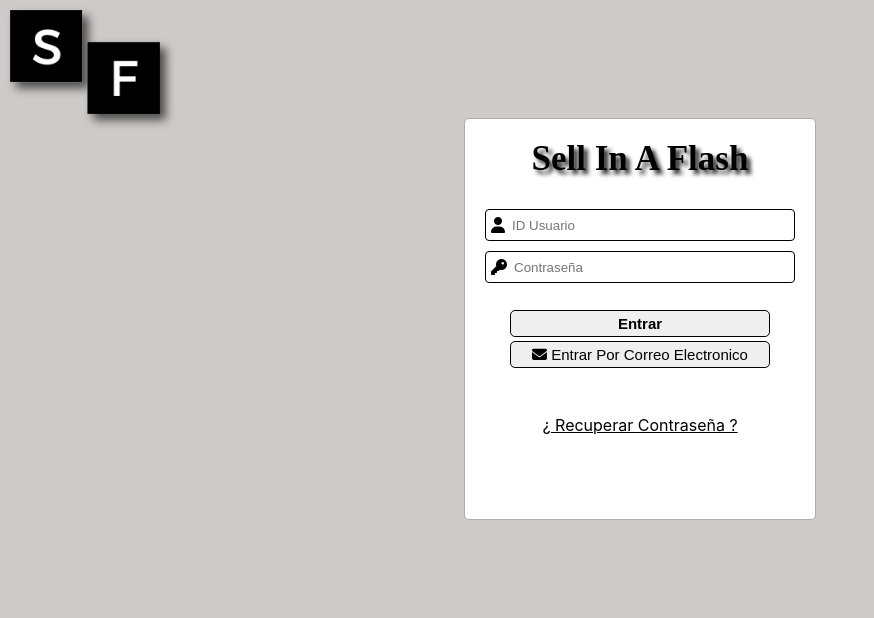
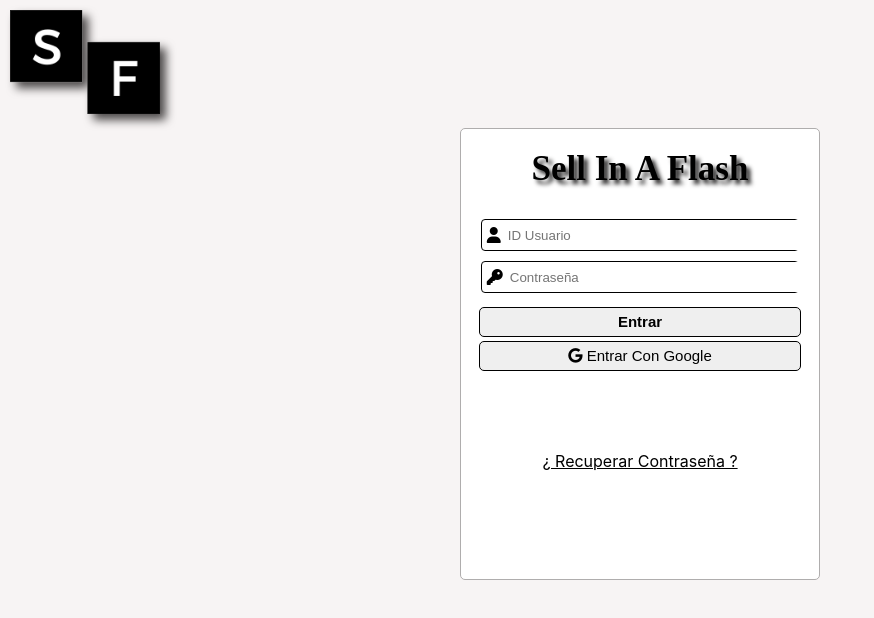
Before and after one commit to johiny/Sell_In_A_Flash, a React (Create React App) app: page / in a window 1280 px wide. Shown: the top 618 px of the page, without its empty margins (0-874 px from the left). Built offline with nearby package versions, Linux system fonts and the light colour scheme.

Commit message:
cambios en los estilos del login

```diff
--- a/src/components/boton.jsx
+++ b/src/components/boton.jsx
@@ -1,13 +1,9 @@
 import {Link} from 'react-router-dom'
 
-function Boton(){
+function Boton({Snombre, nombre, clases}){
     return(
         <div>
-            <Link to='/index'>
-                <div>
-                    <button className="boton-generico boton-entrar">Entrar</button>
-                </div>
-            </Link>
+            <button className={clases}>{nombre} {Snombre}</button>
         </div>
 
     );
--- a/src/components/inputs.jsx
+++ b/src/components/inputs.jsx
@@ -2,7 +2,7 @@ function Inputs({nombre, icono, tipo}){
     return(
         <div className="caja-input">
             <i className={icono}></i>
-            <input type={tipo} placeholder={nombre}/>
+            <input type={tipo} required placeholder={nombre}/>
         </div>
     );
 
--- a/src/estilos/estilos.css
+++ b/src/estilos/estilos.css
@@ -1,18 +1,18 @@
 body {
   margin: 0;
   padding: 0;
+  list-style: none;
+  text-decoration: none;
 }
 
 body {
-  background-color: rgb(206, 202, 202);
+  background-color: rgb(247, 244, 244);
 }
 .formulario {
-  position: relative;
-  top: -10px;
   border: solid rgb(175, 173, 173) 1px;
   background: white;
-  width: 350px;
-  height: 400px;
+  width: 28%;
+  height: 450px;
   text-align: center;
   margin-left: auto;
   margin-right: auto;
@@ -56,7 +56,7 @@ h1 {
   border: 0px;
   position: relative;
   left: 10px;
-  width: 270px;
+  width: 300px;
 
 }
 
@@ -67,11 +67,11 @@ h1 {
 }
 
 .boton-generico {
-  margin: 7px;
+  margin: 0px;
   border: solid 1px;
   border-radius: 5px;
-  width: 260px;
-  height: 27px;
+  width: 90%;
+  height: 30px;
   font-size: 15px;
 }
 
@@ -82,13 +82,63 @@ h1 {
 }
 
 .boton-entrar {
+  margin: 1%;
   font-weight: 900;
-  position: relative;
-  top: -30px;
 }
 
-a {
+.enlace {
   color: black;
   position: relative;
-  top: 40px;
+  top: 80px;
 }
+.sidebar{
+  border: solid 1px;
+  position: fixed;
+  width: 200px;
+  height: 100%;
+  background: rgb(214, 212, 212);
+}
+.sidebar > ul {
+  text-align: center;
+
+}
+.navbar > button {
+  width: 100px;
+}
+
+.navbar {
+  display: flex;
+  position: absolute;
+  height: 50px;
+  width: 100%;
+  background: rgb(214, 212, 212);
+}
+
+.navbar > ul {
+  display: flex;
+  position: relative;
+  left: 1065px;
+  text-align: center;
+}
+
+.botonav {
+  width: 100px;
+  height: 100%;
+  font-size: 15px;
+}
+
+.nnn {
+  display: flex;
+  justify-content: center;
+  left: 1000px;
+}
+
+.botonG {
+  width: 100%;
+  height: 50px;
+  font-size: 15px;
+}
+
+.fondo {
+  background-color: white;
+}
--- a/src/pages/Index.jsx
+++ b/src/pages/Index.jsx
@@ -5,23 +5,23 @@ function Index(){
         <div>
             <header>
                 <nav>
-                    <ul>
-                        <li>Inicio</li>
-                        <li>Info Ventas</li>
-                        <li>Estado Ventas</li>
+                    <ul >
+                        <li><button>Inicio</button></li>
+                        <li><button>Info Ventas</button></li>
+                        <li><button>Estado Ventas</button></li>
                     </ul>
                 </nav>
                 <div>
-                    <ul>
-                        <li>logo</li>
-                        <li>Gestión</li>
+                    <ul >
+                        <img src={logo} alt="logo" />
+                        <li><button>Gestión</button></li>
                     </ul>
                 </div>
             </header>
             <main>
                 <ul>
                     <li>Administra tus ventas de manera sencilla</li>
-                    <li>Comenzar</li>
+                    <li><button>Comenzar</button></li>
                 </ul>
             </main>
             <footer></footer>
--- a/src/pages/Login.jsx
+++ b/src/pages/Login.jsx
@@ -1,3 +1,4 @@
+import {Link} from 'react-router-dom'
 import Inputs from "../components/inputs";
 import Boton from "../components/boton";
 import logo from "../imagenes/logo.png"
@@ -8,7 +9,6 @@ function Login(){
             <header>
                 <img src={logo} alt="logo" className="logo"/>
             </header>
-            <main>
                 <form className="formulario">
                     <div>
                         <h1>Sell In A Flash</h1>
@@ -16,17 +16,15 @@ function Login(){
                     <div className="posicion">
                         <Inputs nombre='ID Usuario' icono='fas fa-user icono' tipo='text'/>
                         <Inputs nombre='Contraseña' icono='fas fa-key icono' tipo='password'/>
-                <Boton />
+                        <Link to='/index'>
+                            <Boton nombre='Entrar' clases='boton-generico boton-entrar'/>
+                        </Link>
+                        <Boton nombre={<i class="fab fa-google"></i>} Snombre='Entrar Con Google' clases='boton-generico'/>
                         <div>
-                    <button className="boton-generico"><i className="fas fa-envelope"></i> Entrar Por Correo Electronico</button>
-                </div>
-                <div>
-                    <a href="">¿ Recuperar Contraseña ?</a>
+                            <a href="" className="enlace">¿ Recuperar Contraseña ?</a>
                         </div>
                     </div>
                 </form>
-            </main>
-            <footer></footer>
         </div>
     );
 }
```
Also changed, not shown: src/estilos/index.css (added), 1 other file (tests, documents, lock files or other folders). Lines whose indentation alone changed are shown as unchanged.
